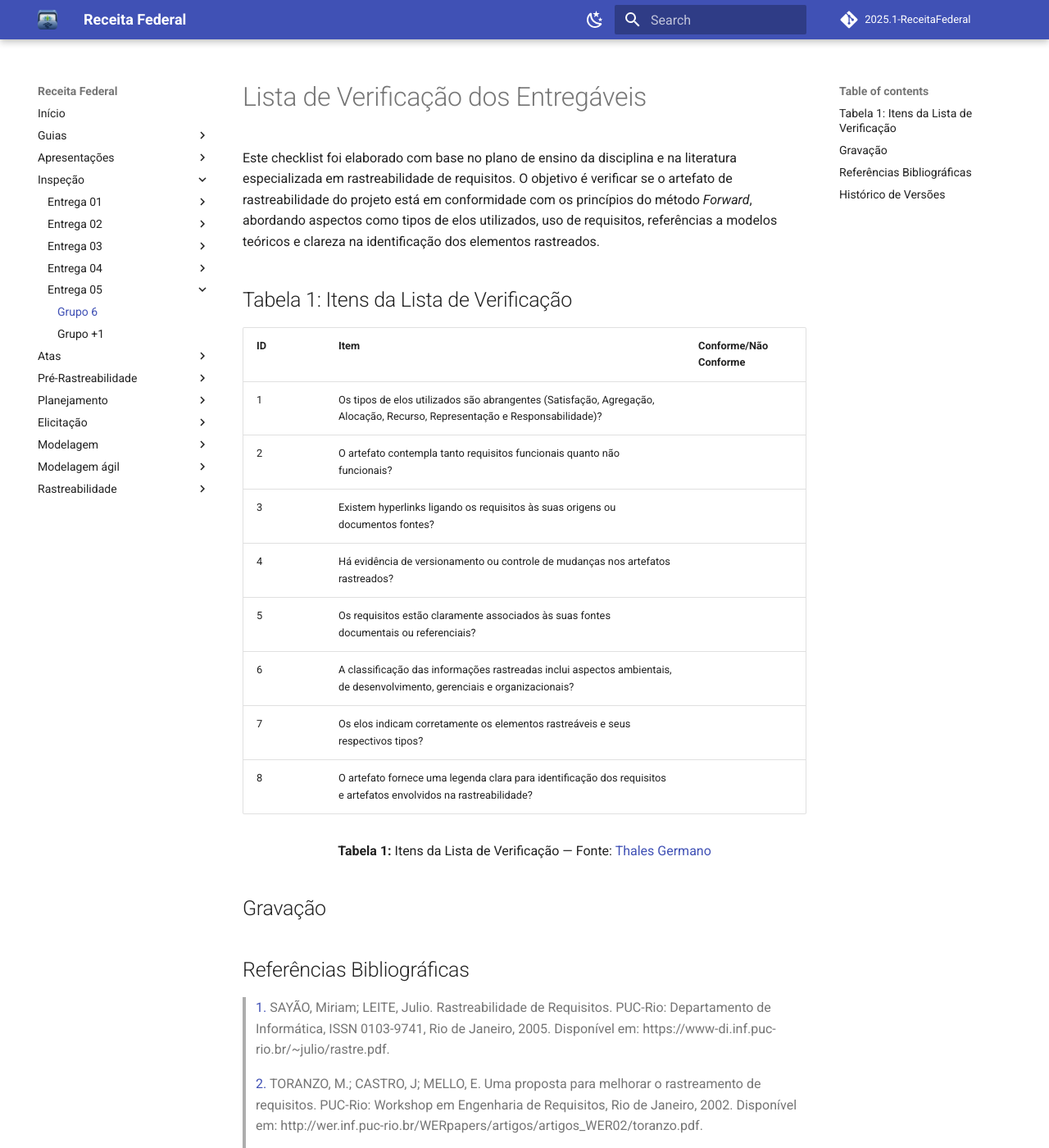
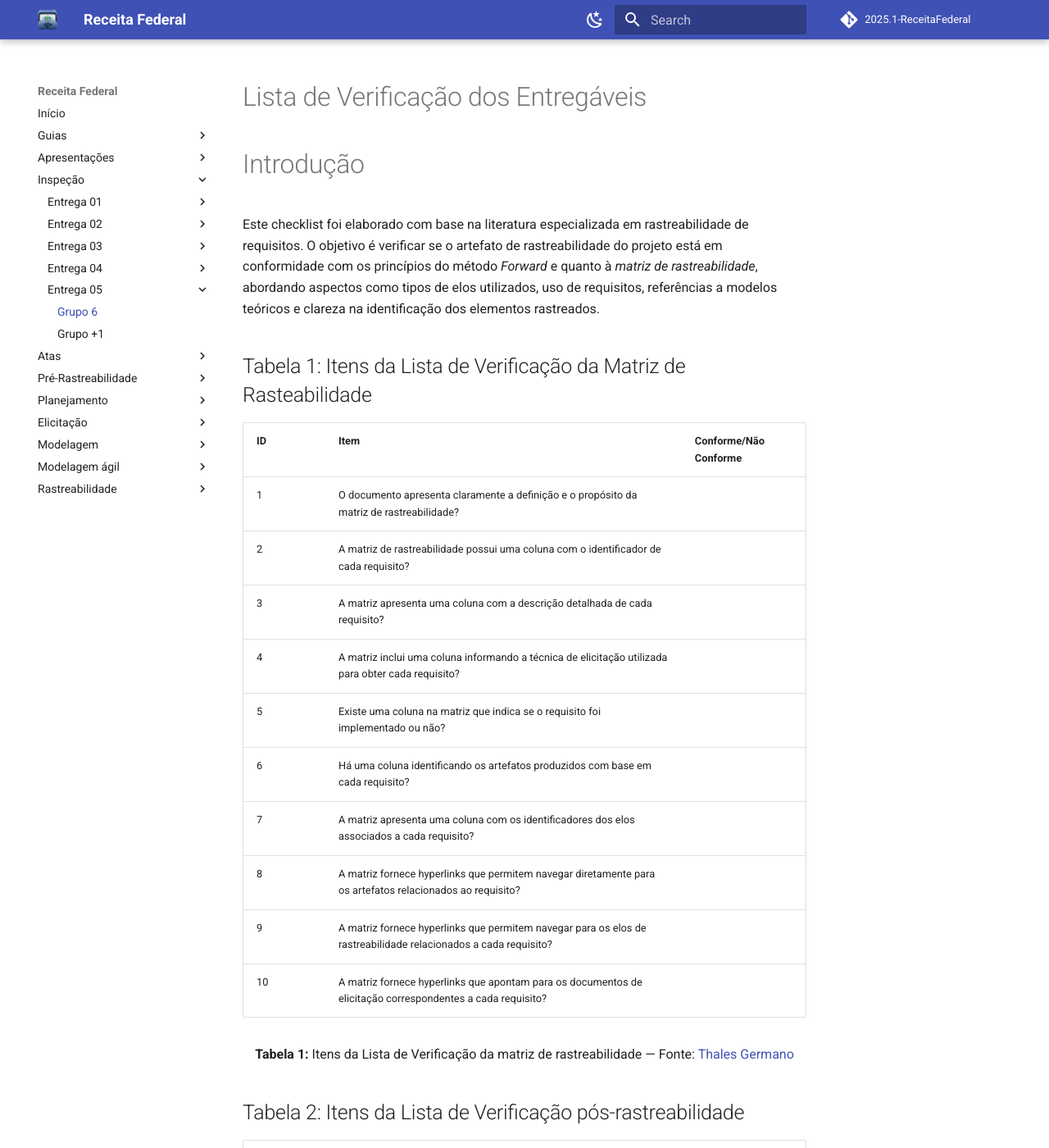
Before and after one commit to Requisitos-de-Software/2025.1-Meu-INSS, an MkDocs documentation site: the page built from docs/inspecao/entrega05/inspecao-grupo6-5.md, in a window 1280 px wide and 1400 px high. Shown: the whole window at 82% size. Built offline with MkDocs 1.6.1 and Material for MkDocs 9.7.7, drawn with Linux system fonts in a browser that asks for light colours; comment, search, counter and statistics services are not loaded; some of the changed text lies outside the part shown.

Commit message:
adicionando tabela para matriz

```diff
--- a/docs/inspecao/entrega05/inspecao-grupo6-5.md
+++ b/docs/inspecao/entrega05/inspecao-grupo6-5.md
@@ -1,21 +1,42 @@
 # Lista de Verificação dos Entregáveis
 
-Este checklist foi elaborado com base no plano de ensino da disciplina e na literatura especializada em rastreabilidade de requisitos. O objetivo é verificar se o artefato de rastreabilidade do projeto está em conformidade com os princípios do método *Forward*, abordando aspectos como tipos de elos utilizados, uso de requisitos, referências a modelos teóricos e clareza na identificação dos elementos rastreados.
+# Introdução
 
-## Tabela 1: Itens da Lista de Verificação
+Este checklist foi elaborado com base na literatura especializada em rastreabilidade de requisitos. O objetivo é verificar se o artefato de rastreabilidade do projeto está em conformidade com os princípios do método *Forward* e quanto à *matriz de rastreabilidade*, abordando aspectos como tipos de elos utilizados, uso de requisitos, referências a modelos teóricos e clareza na identificação dos elementos rastreados.
 
-| ID  | Item                                                                                                                                           | Conforme/Não Conforme |
+## Tabela 1: Itens da Lista de Verificação da Matriz de Rasteabilidade
+
+| ID  | Item  | Conforme/Não Conforme |
+|-----|-----------------------------------------------------------------------------------------------------------------------------------------------------------------------|------------------------|
+| 1   | O documento apresenta claramente a definição e o propósito da matriz de rastreabilidade?         |                        |
+| 2   | A matriz de rastreabilidade possui uma coluna com o identificador de cada requisito?               |                        |
+| 3   | A matriz apresenta uma coluna com a descrição detalhada de cada requisito?               |                        |
+| 4   | A matriz inclui uma coluna informando a técnica de elicitação utilizada para obter cada requisito?               |                        |
+| 5   | Existe uma coluna na matriz que indica se o requisito foi implementado ou não?                     |                        |
+| 6   | Há uma coluna identificando os artefatos produzidos com base em cada requisito?               |                        |
+| 7   | A matriz apresenta uma coluna com os identificadores dos elos associados a cada requisito?               |                        |
+| 8   | A matriz fornece hyperlinks que permitem navegar diretamente para os artefatos relacionados ao requisito?               |                        |
+| 9   | A matriz fornece hyperlinks que permitem navegar para os elos de rastreabilidade relacionados a cada requisito?          |                        |
+| 10  | A matriz fornece hyperlinks que apontam para os documentos de elicitação correspondentes a cada requisito?               |                        |
+
+<p align="center"><strong>Tabela 1:</strong> Itens da Lista de Verificação da matriz de rastreabilidade — Fonte: <a href="https://github.com/thalesgvl">Thales Germano</a></p>
+
+
+
+## Tabela 2: Itens da Lista de Verificação pós-rastreabilidade
+
+| ID  | Item | Conforme/Não Conforme |
 |-----|------------------------------------------------------------------------------------------------------------------------------------------------|------------------------|
-| 1   | Os tipos de elos utilizados são abrangentes (Satisfação, Agregação, Alocação, Recurso, Representação e Responsabilidade)?                     |                        |
-| 2   | O artefato contempla tanto requisitos funcionais quanto não funcionais?                                                                        |                        |
-| 3   | Existem hyperlinks ligando os requisitos às suas origens ou documentos fontes?                                                                 |                        |
-| 4   | Há evidência de versionamento ou controle de mudanças nos artefatos rastreados?                                                                           |                        |
-| 5   | Os requisitos estão claramente associados às suas fontes documentais ou referenciais?                                                          |                        |
-| 6   | A classificação das informações rastreadas inclui aspectos ambientais, de desenvolvimento, gerenciais e organizacionais?                      |                        |
-| 7   | Os elos indicam corretamente os elementos rastreáveis e seus respectivos tipos?                                                                 |                        |
-| 8   | O artefato fornece uma legenda clara para identificação dos requisitos e artefatos envolvidos na rastreabilidade?                              |                        |
+| 1   | Os tipos de elos utilizados são abrangentes (Satisfação, Agregação, Alocação, Recurso, Representação e Responsabilidade)?           |    |
+| 2   | O artefato contempla tanto requisitos funcionais quanto não funcionais?                                  |    |
+| 3   | Existem hyperlinks ligando os requisitos às suas origens ou documentos fontes?                                      |    |
+| 4   | Há evidência de versionamento ou controle de mudanças nos artefatos rastreados?                                  |    |
+| 5   | Os requisitos estão claramente associados às suas fontes documentais ou referenciais?                                |    |
+| 6   | A classificação das informações rastreadas inclui aspectos ambientais, de desenvolvimento, gerenciais e organizacionais?                |    |
+| 7   | Os elos indicam corretamente os elementos rastreáveis e seus respectivos tipos?                                       |    |
+| 8   | O artefato fornece uma legenda clara para identificação dos requisitos e artefatos envolvidos na rastreabilidade?                          |    |
 
-<p align="center"><strong>Tabela 1:</strong> Itens da Lista de Verificação — Fonte: <a href="https://github.com/thalesgvl">Thales Germano</a></p>
+<p align="center"><strong>Tabela 2:</strong> Itens da Lista de Verificação pós-rastreabilidade — Fonte: <a href="https://github.com/thalesgvl">Thales Germano</a></p>
 
 
 ## Gravação
```
Also changed, not shown: other parts of docs/inspecao/entrega05/inspecao-grupo6-5.md (+1 -1 lines).
